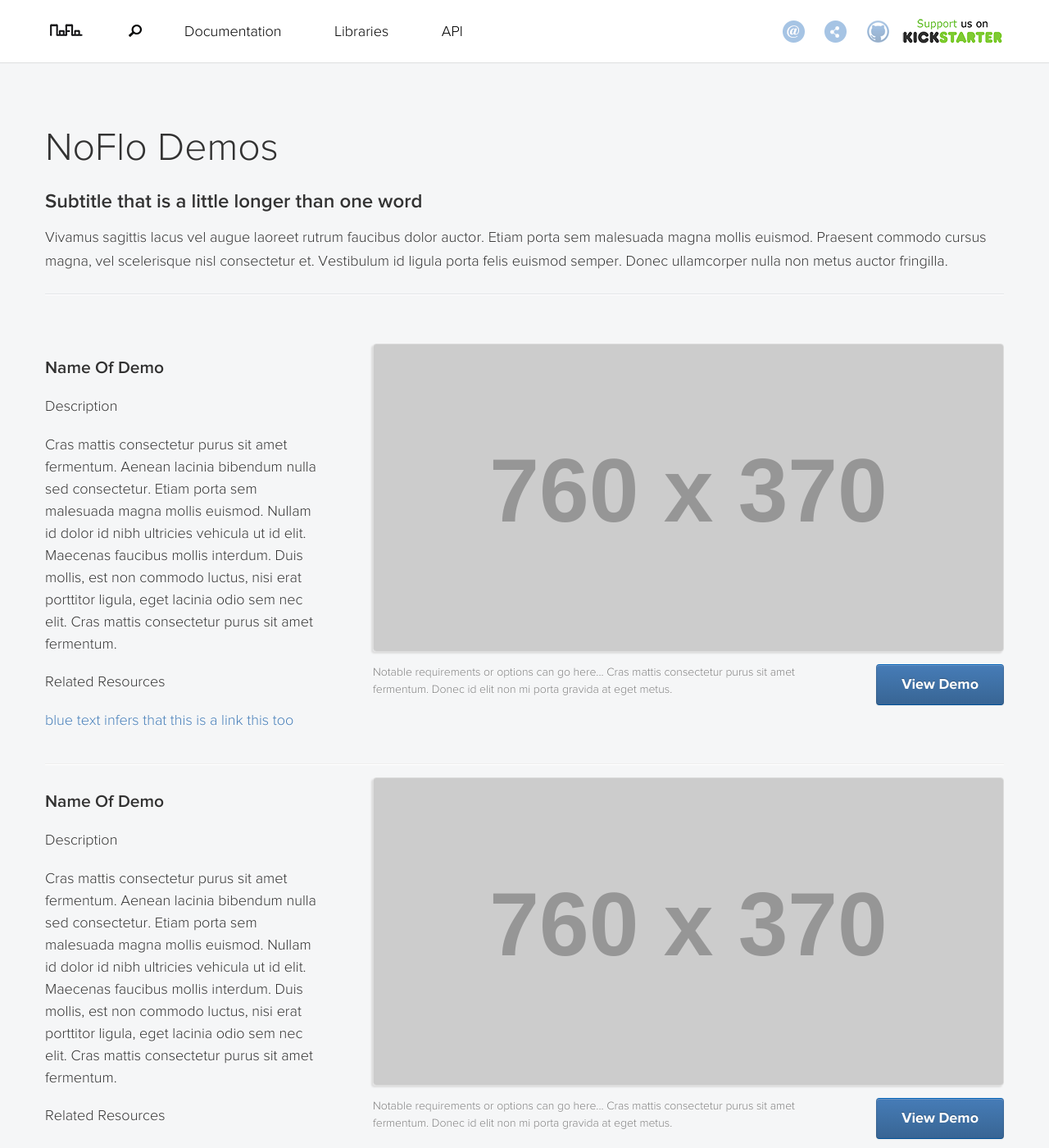
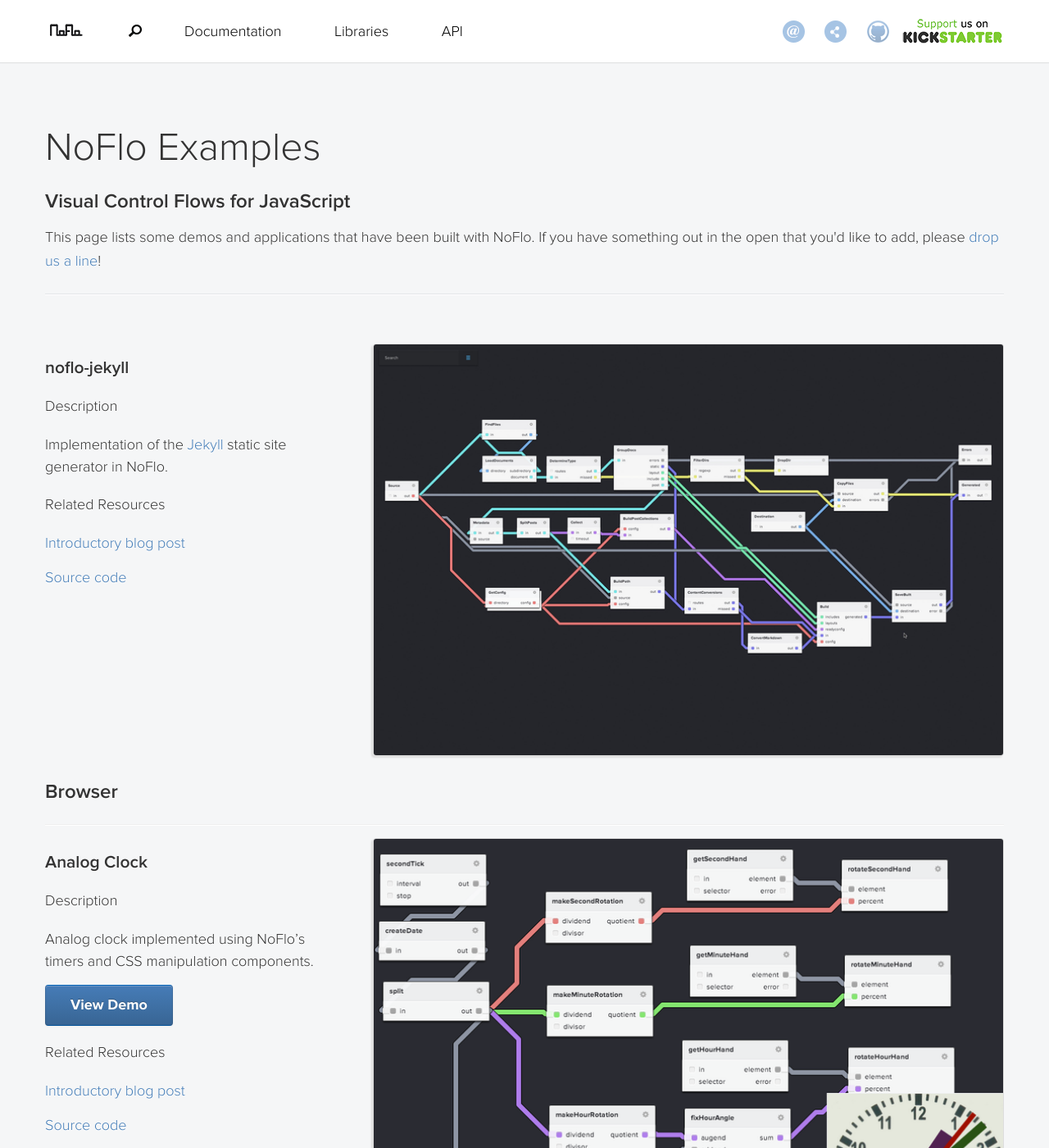
Before and after one commit to noflo/noflo.github.io, a Jekyll site: the page built from example/index.html, in a window 1280 px wide and 1400 px high. Shown: the whole window at 82% size. Built offline with Jekyll 4.4.1, drawn with Linux system fonts in a browser that asks for light colours; nearby versions of some CDN libraries; Markdown is read by kramdown in place of the engine named in the settings; some of the changed text lies outside the part shown.

Commit message:
Initial examples

```diff
--- /dev/null
+++ b/example/_posts/2013-09-09-clock.md
@@ -0,0 +1,11 @@
+---
+layout: demo
+title: Analog Clock
+tags:
+  - browser
+source: "https://github.com/noflo/dataflow-noflo/tree/gh-pages/demo"
+blog: "http://www.forresto.com/2013/09/noflo-clock-demo/"
+demo: "http://noflo.github.io/dataflow-noflo/demo/clock.html"
+image: /img/example/clock.png
+---
+Analog clock implemented using NoFlo's timers and CSS manipulation components.
--- a/example/index.html
+++ b/example/index.html
@@ -1,107 +1,78 @@
 ---
 layout: default
-title: Demos
+title: Examples
 categories:
- - demo
+ - example
 ---
   <div class="row-fluid">
-
     <div class="container">
-
       <div class="plain-title">
-
-        <h1>NoFlo Demos</h1>
-        <h2>Subtitle that is a little longer than one word</h2>
-
-        <p>Vivamus sagittis lacus vel augue laoreet rutrum faucibus dolor auctor. Etiam porta sem malesuada magna mollis euismod. Praesent commodo cursus magna, vel scelerisque nisl consectetur et. Vestibulum id ligula porta felis euismod semper. Donec ullamcorper nulla non metus auctor fringilla.</p>
-
+        <h1>NoFlo Examples</h1>
+        <h2>{{ site.tagline }}</h2>
+        <p>This page lists some demos and applications that have been built with NoFlo. If you have something out in the open that you'd like to add, please <a href="mailto:henri.bergius@iki.fi">drop us a line</a>!</p>
       </div>
-      <!-- /.plain-title -->
 
       <div class="main">
-
         <div class="demos">
-
+          {% for example in site.categories['example'] reversed %}
+          {% if example.tags contains 'nodejs' %}
           <div class="demo">
-
             <div class="demo__info span4">
-
-              <h3 class="demo__title">Name Of Demo</h3>
+              <h3 class="demo__title">{{ example.title }}</h3>
               <h4>Description</h4>
-
-              <p>Cras mattis consectetur purus sit amet fermentum. Aenean lacinia bibendum nulla
-                sed consectetur. Etiam porta sem malesuada magna mollis euismod. Nullam id dolor id
-                nibh ultricies vehicula ut id elit. Maecenas faucibus mollis interdum. Duis mollis,
-                est non commodo luctus, nisi erat porttitor ligula, eget lacinia odio sem nec elit.
-                Cras mattis consectetur purus sit amet fermentum.</p>
-
+              {{ example.content }}
+              {% if example.demo %}
+              <a href="{{ example.demo }}" class="btn btn-primary big-button demo__button">View Demo</a>
+              {% endif %}
               <h4>Related Resources </h4>
-              <p><a href="./">blue text infers that this is a link this too</a></p>
-
+              {% if example.blog %}
+              <p><a href="{{ example.blog }}">Introductory blog post</a></p>
+              {% endif %}
+              {% if example.source %}
+              <p><a href="{{ example.source }}">Source code</a></p>
+              {% endif %}
             </div>
-            <!-- /.demo__info -->
-
             <div class="demo__screenshot span8">
-
+              {% if example.image %}
+              <img src="{{ example.image }}" alt="" title="" />
+              {% else %}
               <img src="http://placehold.it/760x370" alt="" title="" />
-
-              <p class="screenshot__explaination">Notable requirements or options can go here... Cras
-                mattis consectetur purus sit amet fermentum. Donec id elit non mi porta gravida at
-                eget metus.</p>
-
-              <a href="./" class="btn btn-primary big-button demo__button">View Demo</a>
-
+              {% endif %}
             </div>
-            <!-- /.demo__screenshot -->
-
           </div>
-          <!-- /.demo -->
-
+          {% endif %}
+          {% endfor %}
+          <h2>Browser</h2>
           <hr />
-
+          {% for example in site.categories['example'] reversed %}
+          {% unless example.tags contains 'nodejs' %}
           <div class="demo">
-
             <div class="demo__info span4">
-
-              <h3 class="demo__title">Name Of Demo</h3>
+              <h3 class="demo__title">{{ example.title }}</h3>
               <h4>Description</h4>
-
-              <p>Cras mattis consectetur purus sit amet fermentum. Aenean lacinia bibendum nulla
-                sed consectetur. Etiam porta sem malesuada magna mollis euismod. Nullam id dolor id
-                nibh ultricies vehicula ut id elit. Maecenas faucibus mollis interdum. Duis mollis,
-                est non commodo luctus, nisi erat porttitor ligula, eget lacinia odio sem nec elit.
-                Cras mattis consectetur purus sit amet fermentum.</p>
-
+              {{ example.content }}
+              {% if example.demo %}
+              <a href="{{ example.demo }}" class="btn btn-primary big-button demo__button">View Demo</a>
+              {% endif %}
               <h4>Related Resources </h4>
-              <p><a href="./">blue text infers that this is a link this too</a></p>
-
+              {% if example.blog %}
+              <p><a href="{{ example.blog }}">Introductory blog post</a></p>
+              {% endif %}
+              {% if example.source %}
+              <p><a href="{{ example.source }}">Source code</a></p>
+              {% endif %}
             </div>
-            <!-- /.demo__info -->
-
             <div class="demo__screenshot span8">
-
+              {% if example.image %}
+              <img src="{{ example.image }}" alt="" title="" />
+              {% else %}
               <img src="http://placehold.it/760x370" alt="" title="" />
-
-              <p class="screenshot__explaination">Notable requirements or options can go here... Cras
-                mattis consectetur purus sit amet fermentum. Donec id elit non mi porta gravida at
-                eget metus.</p>
-
-              <a href="./" class="btn btn-primary big-button demo__button">View Demo</a>
-
+              {% endif %}
             </div>
-            <!-- /.demo__screenshot -->
-
           </div>
-          <!-- /.demo -->
-
+          {% endunless %}
+          {% endfor %}
         </div>
-        <!-- /.demos -->
-
       </div>
-      <!-- /.main -->
-
     </div>
-    <!-- /.container -->
-
   </div>
-  <!-- /.row -->
```
Also changed, not shown: example/_posts/2013-09-09-noflo-jekyll.md (added, +10 -0 lines), img/example/clock.png (added), img/example/noflo-jekyll.png (added).
